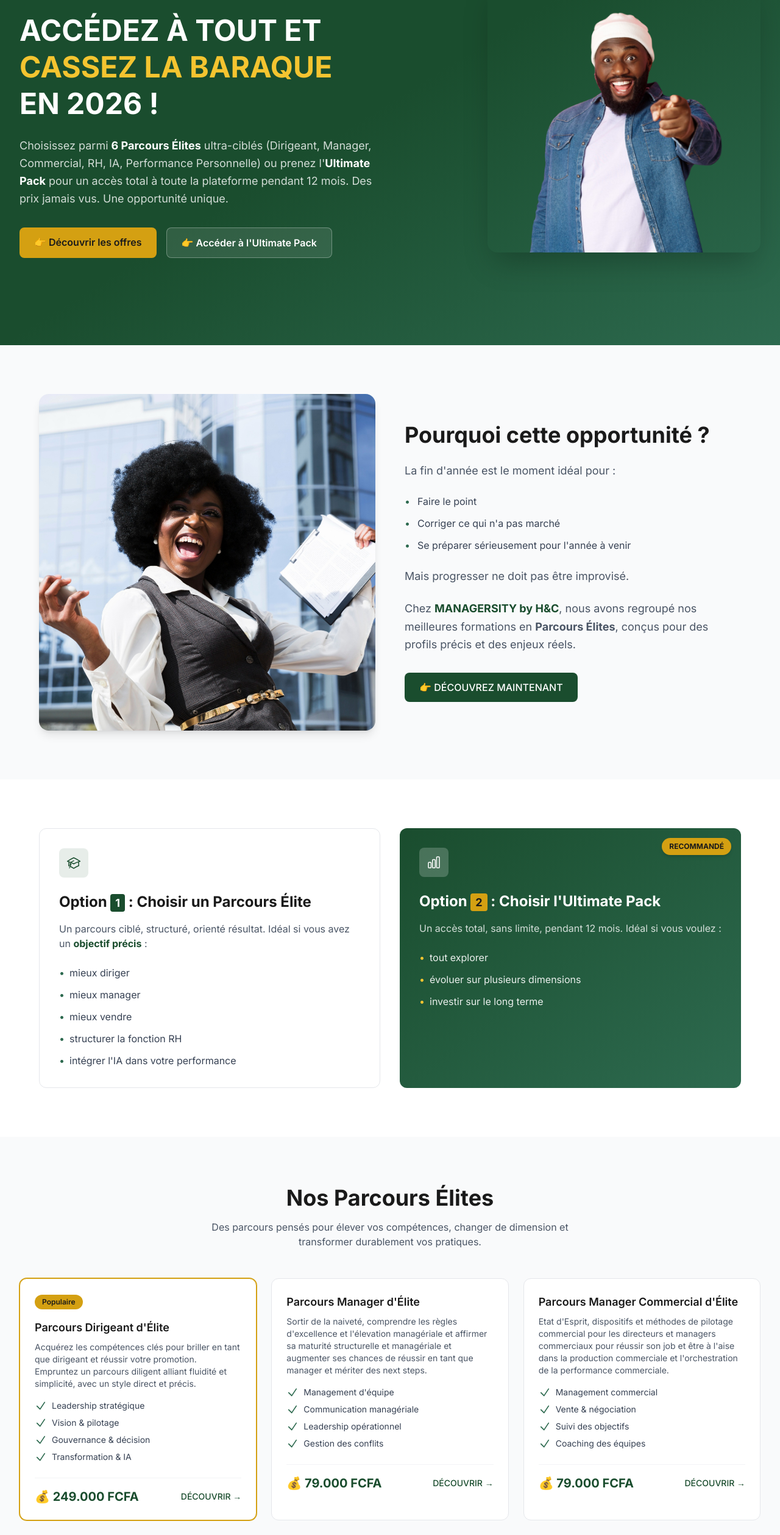
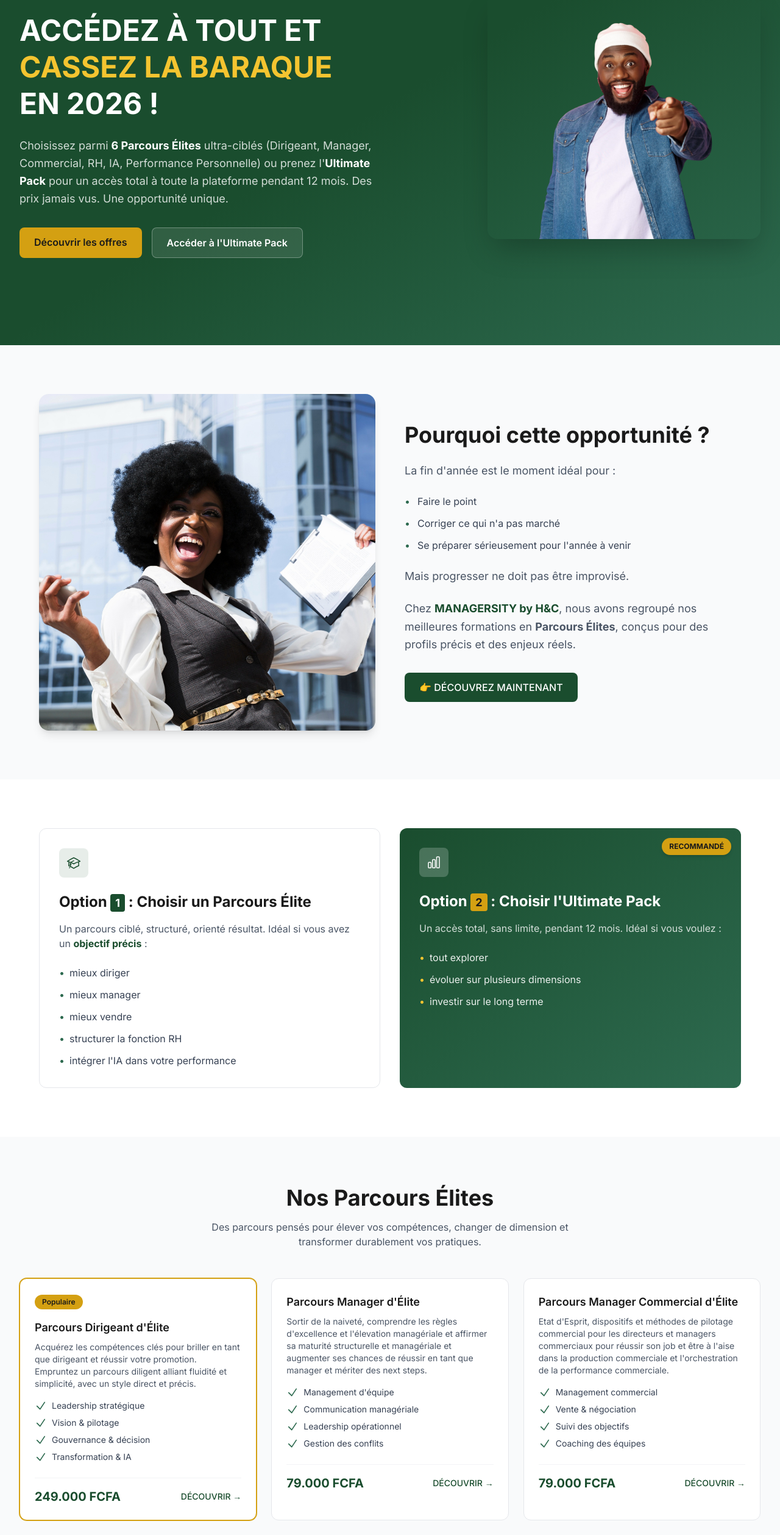
Before and after one commit to Managersity/managersity-landing, a Next.js app: page / in a window 1280 px wide. Shown: the part 234-2751 px from the top of the page at 61% size. Built offline with nearby package versions, Linux system fonts and the light colour scheme.

Commit message:
Enlever les excès d'icones

```diff
--- a/src/app/page.tsx
+++ b/src/app/page.tsx
@@ -300,10 +300,10 @@
 
               <div className="flex flex-col sm:flex-row gap-4">
                 <a href="#parcours" className="bg-gold-medium hover:bg-gold-light text-charcoal font-semibold px-6 py-3 rounded-lg transition-colors text-center">
-                  👉 Découvrir les offres
+                  Découvrir les offres
                 </a>
                 <a href="#ultimate" className="bg-white/10 hover:bg-white/20 text-white font-semibold px-6 py-3 rounded-lg border border-white/30 transition-colors text-center">
-                  👉 Accéder à l&apos;Ultimate Pack
+                  Accéder à l&apos;Ultimate Pack
                 </a>
               </div>
             </div>
@@ -457,7 +457,7 @@
                   ))}
                 </ul>
                 <div className="flex items-center justify-between pt-4 border-t border-gray-100">
-                  <span className="text-xl font-bold text-green-dark">💰 {p.price}</span>
+                  <span className="text-xl font-bold text-green-dark">{p.price}</span>
                   <a href={p.link} className="text-green-dark hover:text-green-medium font-medium text-sm transition-colors">
                     DÉCOUVRIR →
                   </a>
@@ -606,7 +606,6 @@
       {/* SECTION 8 — URGENCE & CLÔTURE - Fond charcoal/sombre avec compteur */}
       <section className="py-16 px-4 md:px-8 bg-charcoal text-white">
         <div className="max-w-4xl mx-auto text-center">
-          <p className="text-5xl mb-6">⏰</p>
           <h2 className="text-2xl md:text-3xl font-bold mb-6">
             Attention : ces offres disparaissent dans
           </h2>
@@ -637,10 +636,10 @@
           </h2>
           <div className="flex flex-col sm:flex-row gap-4 justify-center">
             <a href="#parcours" className="bg-gold-medium hover:bg-gold-light text-charcoal font-semibold px-8 py-4 rounded-lg transition-colors">
-              👉 Découvrir les Parcours Élites
+              Découvrir les Parcours Élites
             </a>
             <a href="#ultimate" className="bg-white/10 hover:bg-white/20 text-white font-semibold px-8 py-4 rounded-lg border border-white/30 transition-colors">
-              👉 Accéder à l&apos;Ultimate Pack – Full Access 12 mois
+              Accéder à l&apos;Ultimate Pack – Full Access 12 mois
             </a>
           </div>
         </div>
```
Also changed, not shown: public/hero-image.png.
